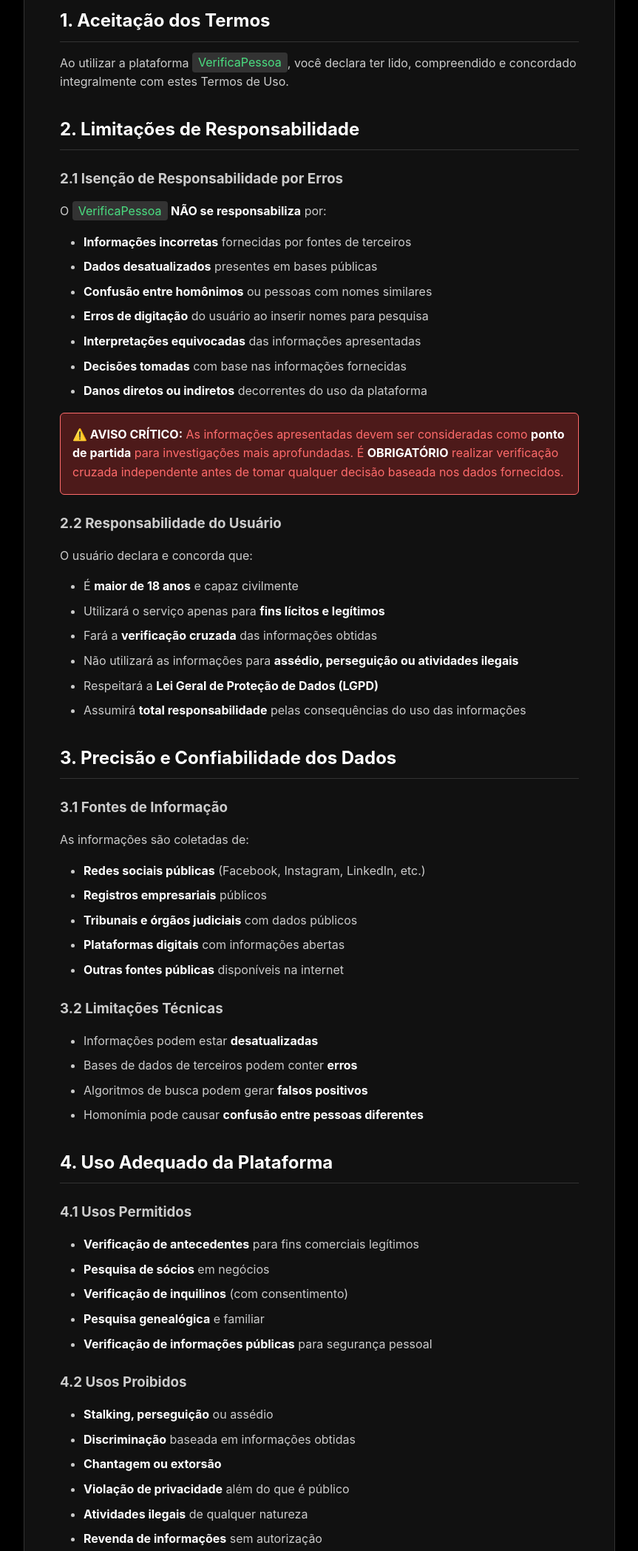
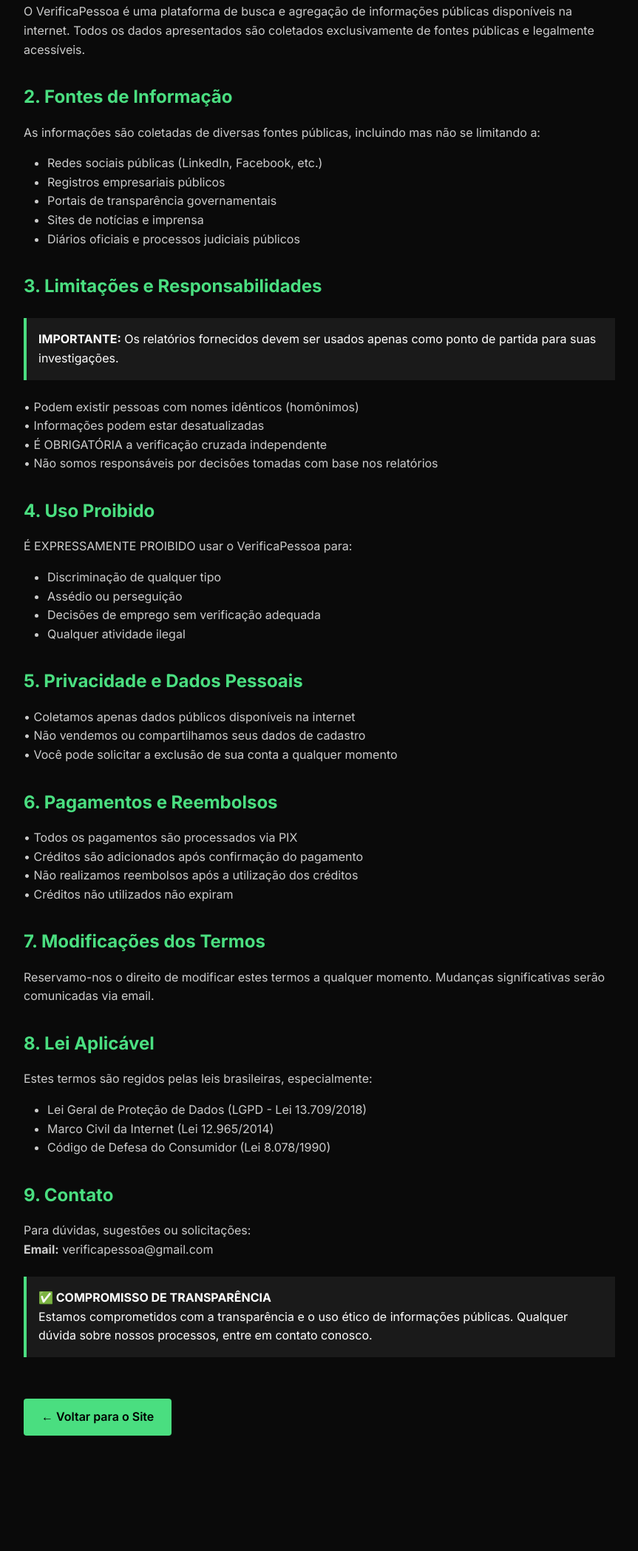
Before and after one commit to verificapessoa/verificapessoa, a plain HTML site: page termos.html in a window 1280 px wide. Shown: the part 331-2428 px from the top of the page at 74% size, without its empty margins (208-1071 px from the left). After the commit the page ends 2304 px from the top, so only its background shows below. Drawn offline with Linux system fonts and the light colour scheme.

Commit message:
termos.html

```diff
--- a/termos.html
+++ b/termos.html
@@ -4,6 +4,7 @@
     <meta charset="UTF-8">
     <meta name="viewport" content="width=device-width, initial-scale=1.0">
     <title>Termos de Uso - VerificaPessoa</title>
+    <link href="https://fonts.googleapis.com/css2?family=Inter:wght@300;400;500;600;700&display=swap" rel="stylesheet">
     <style>
         * {
             margin: 0;
@@ -12,40 +13,27 @@
         }
 
         body {
-            font-family: 'Inter', -apple-system, BlinkMacSystemFont, 'Segoe UI', Roboto, sans-serif;
-            background: #000;
+            font-family: 'Inter', sans-serif;
+            background: #0a0a0a;
             color: #fff;
+            padding: 2rem;
             line-height: 1.6;
-            padding: 2rem;
         }
 
         .container {
             max-width: 800px;
             margin: 0 auto;
-            background: #111;
-            padding: 3rem;
-            border-radius: 12px;
-            border: 1px solid #333;
         }
 
         h1 {
             color: #4ade80;
             margin-bottom: 2rem;
-            text-align: center;
-            font-size: 2.5rem;
         }
 
         h2 {
-            color: #fff;
-            margin: 2rem 0 1rem 0;
-            font-size: 1.5rem;
-            border-bottom: 1px solid #333;
-            padding-bottom: 0.5rem;
-        }
-
-        h3 {
-            color: #ccc;
-            margin: 1.5rem 0 1rem 0;
+            color: #4ade80;
+            margin-top: 2rem;
+            margin-bottom: 1rem;
         }
 
         p {
@@ -53,190 +41,122 @@
             color: #ccc;
         }
 
-        ul {
-            margin: 1rem 0;
-            padding-left: 2rem;
+        .important {
+            background: #1a1a1a;
+            border-left: 4px solid #4ade80;
+            padding: 1rem;
+            margin: 1.5rem 0;
         }
 
-        li {
-            margin-bottom: 0.5rem;
-            color: #ccc;
+        .btn {
+            display: inline-block;
+            background: #4ade80;
+            color: #000;
+            padding: 0.75rem 1.5rem;
+            border-radius: 4px;
+            text-decoration: none;
+            font-weight: 600;
+            margin-top: 2rem;
         }
 
-        .highlight {
-            background: #333;
-            padding: 0.2rem 0.5rem;
-            border-radius: 4px;
-            color: #4ade80;
-        }
-
-        strong {
-            color: #fff;
-        }
-
-        .important {
-            background: #4d1a1a;
-            border: 1px solid #ff6b6b;
-            border-radius: 6px;
-            padding: 1rem;
-            margin: 1rem 0;
-            color: #ff6b6b;
-        }
-
-        .back-link {
-            display: inline-block;
-            background: #333;
-            color: #fff;
-            padding: 0.75rem 1.5rem;
-            border-radius: 6px;
-            text-decoration: none;
-            margin-top: 2rem;
-            transition: all 0.2s;
-        }
-
-        .back-link:hover {
-            background: #555;
+        .btn:hover {
+            background: #22c55e;
         }
     </style>
 </head>
 <body>
     <div class="container">
-        <h1>TERMOS DE USO E POLÍTICA DE PRIVACIDADE</h1>
-        <p><strong>VerificaPessoa - Plataforma de Agregação de Informações Públicas</strong></p>
-        <p><em>Última atualização: 24 de Setembro de 2025</em></p>
+        <h1>📜 Termos de Uso - VerificaPessoa</h1>
 
-        <h2>1. Aceitação dos Termos</h2>
-        <p>Ao utilizar a plataforma <span class="highlight">VerificaPessoa</span>, você declara ter lido, compreendido e concordado integralmente com estes Termos de Uso.</p>
+        <p><strong>Última atualização:</strong> Janeiro de 2025</p>
 
-        <h2>2. Limitações de Responsabilidade</h2>
+        <div class="important">
+            <strong>⚠️ LEIA COM ATENÇÃO</strong><br>
+            Ao utilizar o VerificaPessoa, você concorda com todos os termos descritos abaixo.
+        </div>
 
-        <h3>2.1 Isenção de Responsabilidade por Erros</h3>
-        <p>O <span class="highlight">VerificaPessoa</span> <strong>NÃO se responsabiliza</strong> por:</p>
-        <ul>
-            <li><strong>Informações incorretas</strong> fornecidas por fontes de terceiros</li>
-            <li><strong>Dados desatualizados</strong> presentes em bases públicas</li>
-            <li><strong>Confusão entre homônimos</strong> ou pessoas com nomes similares</li>
-            <li><strong>Erros de digitação</strong> do usuário ao inserir nomes para pesquisa</li>
-            <li><strong>Interpretações equivocadas</strong> das informações apresentadas</li>
-            <li><strong>Decisões tomadas</strong> com base nas informações fornecidas</li>
-            <li><strong>Danos diretos ou indiretos</strong> decorrentes do uso da plataforma</li>
+        <h2>1. Natureza do Serviço</h2>
+        <p>
+            O VerificaPessoa é uma plataforma de busca e agregação de informações públicas disponíveis na internet.
+            Todos os dados apresentados são coletados exclusivamente de fontes públicas e legalmente acessíveis.
+        </p>
+
+        <h2>2. Fontes de Informação</h2>
+        <p>
+            As informações são coletadas de diversas fontes públicas, incluindo mas não se limitando a:
+        </p>
+        <ul style="margin-left: 2rem; color: #ccc;">
+            <li>Redes sociais públicas (LinkedIn, Facebook, etc.)</li>
+            <li>Registros empresariais públicos</li>
+            <li>Portais de transparência governamentais</li>
+            <li>Sites de notícias e imprensa</li>
+            <li>Diários oficiais e processos judiciais públicos</li>
         </ul>
 
+        <h2>3. Limitações e Responsabilidades</h2>
         <div class="important">
-            <strong>⚠️ AVISO CRÍTICO:</strong> As informações apresentadas devem ser consideradas como <strong>ponto de partida</strong> para investigações mais aprofundadas. É <strong>OBRIGATÓRIO</strong> realizar verificação cruzada independente antes de tomar qualquer decisão baseada nos dados fornecidos.
+            <strong>IMPORTANTE:</strong> Os relatórios fornecidos devem ser usados apenas como ponto de partida para suas investigações.
+        </div>
+        <p>
+            • Podem existir pessoas com nomes idênticos (homônimos)<br>
+            • Informações podem estar desatualizadas<br>
+            • É OBRIGATÓRIA a verificação cruzada independente<br>
+            • Não somos responsáveis por decisões tomadas com base nos relatórios
+        </p>
+
+        <h2>4. Uso Proibido</h2>
+        <p>É EXPRESSAMENTE PROIBIDO usar o VerificaPessoa para:</p>
+        <ul style="margin-left: 2rem; color: #ccc;">
+            <li>Discriminação de qualquer tipo</li>
+            <li>Assédio ou perseguição</li>
+            <li>Decisões de emprego sem verificação adequada</li>
+            <li>Qualquer atividade ilegal</li>
+        </ul>
+
+        <h2>5. Privacidade e Dados Pessoais</h2>
+        <p>
+            • Coletamos apenas dados públicos disponíveis na internet<br>
+            • Não vendemos ou compartilhamos seus dados de cadastro<br>
+            • Você pode solicitar a exclusão de sua conta a qualquer momento
+        </p>
+
+        <h2>6. Pagamentos e Reembolsos</h2>
+        <p>
+            • Todos os pagamentos são processados via PIX<br>
+            • Créditos são adicionados após confirmação do pagamento<br>
+            • Não realizamos reembolsos após a utilização dos créditos<br>
+            • Créditos não utilizados não expiram
+        </p>
+
+        <h2>7. Modificações dos Termos</h2>
+        <p>
+            Reservamo-nos o direito de modificar estes termos a qualquer momento.
+            Mudanças significativas serão comunicadas via email.
+        </p>
+
+        <h2>8. Lei Aplicável</h2>
+        <p>
+            Estes termos são regidos pelas leis brasileiras, especialmente:
+        </p>
+        <ul style="margin-left: 2rem; color: #ccc;">
+            <li>Lei Geral de Proteção de Dados (LGPD - Lei 13.709/2018)</li>
+            <li>Marco Civil da Internet (Lei 12.965/2014)</li>
+            <li>Código de Defesa do Consumidor (Lei 8.078/1990)</li>
+        </ul>
+
+        <h2>9. Contato</h2>
+        <p>
+            Para dúvidas, sugestões ou solicitações:<br>
+            <strong>Email:</strong> verificapessoa@gmail.com
+        </p>
+
+        <div class="important">
+            <strong>✅ COMPROMISSO DE TRANSPARÊNCIA</strong><br>
+            Estamos comprometidos com a transparência e o uso ético de informações públicas.
+            Qualquer dúvida sobre nossos processos, entre em contato conosco.
         </div>
 
-        <h3>2.2 Responsabilidade do Usuário</h3>
-        <p>O usuário declara e concorda que:</p>
-        <ul>
-            <li>É <strong>maior de 18 anos</strong> e capaz civilmente</li>
-            <li>Utilizará o serviço apenas para <strong>fins lícitos e legítimos</strong></li>
-            <li>Fará a <strong>verificação cruzada</strong> das informações obtidas</li>
-            <li>Não utilizará as informações para <strong>assédio, perseguição ou atividades ilegais</strong></li>
-            <li>Respeitará a <strong>Lei Geral de Proteção de Dados (LGPD)</strong></li>
-            <li>Assumirá <strong>total responsabilidade</strong> pelas consequências do uso das informações</li>
-        </ul>
-
-        <h2>3. Precisão e Confiabilidade dos Dados</h2>
-
-        <h3>3.1 Fontes de Informação</h3>
-        <p>As informações são coletadas de:</p>
-        <ul>
-            <li><strong>Redes sociais públicas</strong> (Facebook, Instagram, LinkedIn, etc.)</li>
-            <li><strong>Registros empresariais</strong> públicos</li>
-            <li><strong>Tribunais e órgãos judiciais</strong> com dados públicos</li>
-            <li><strong>Plataformas digitais</strong> com informações abertas</li>
-            <li><strong>Outras fontes públicas</strong> disponíveis na internet</li>
-        </ul>
-
-        <h3>3.2 Limitações Técnicas</h3>
-        <ul>
-            <li>Informações podem estar <strong>desatualizadas</strong></li>
-            <li>Bases de dados de terceiros podem conter <strong>erros</strong></li>
-            <li>Algoritmos de busca podem gerar <strong>falsos positivos</strong></li>
-            <li>Homonímia pode causar <strong>confusão entre pessoas diferentes</strong></li>
-        </ul>
-
-        <h2>4. Uso Adequado da Plataforma</h2>
-
-        <h3>4.1 Usos Permitidos</h3>
-        <ul>
-            <li><strong>Verificação de antecedentes</strong> para fins comerciais legítimos</li>
-            <li><strong>Pesquisa de sócios</strong> em negócios</li>
-            <li><strong>Verificação de inquilinos</strong> (com consentimento)</li>
-            <li><strong>Pesquisa genealógica</strong> e familiar</li>
-            <li><strong>Verificação de informações públicas</strong> para segurança pessoal</li>
-        </ul>
-
-        <h3>4.2 Usos Proibidos</h3>
-        <ul>
-            <li><strong>Stalking, perseguição</strong> ou assédio</li>
-            <li><strong>Discriminação</strong> baseada em informações obtidas</li>
-            <li><strong>Chantagem ou extorsão</strong></li>
-            <li><strong>Violação de privacidade</strong> além do que é público</li>
-            <li><strong>Atividades ilegais</strong> de qualquer natureza</li>
-            <li><strong>Revenda de informações</strong> sem autorização</li>
-        </ul>
-
-        <h2>5. Sistema de Créditos e Pagamentos</h2>
-
-        <h3>5.1 Funcionamento do Sistema</h3>
-        <ul>
-            <li>Cada pesquisa consome <strong>1 crédito</strong></li>
-            <li>Créditos são adquiridos através de <strong>pacotes pré-pagos</strong></li>
-            <li>Pagamentos processados via <strong>PIX</strong></li>
-            <li>Confirmação de créditos em até <strong>24 horas</strong> após pagamento</li>
-        </ul>
-
-        <h2>6. Limitações Financeiras</h2>
-
-        <h3>6.1 Política de Reembolso</h3>
-        <div class="important">
-            <strong>IMPORTANTE:</strong> NÃO HÁ REEMBOLSO nas seguintes situações:
-        </div>
-        <ul>
-            <li><strong>Não há reembolso</strong> por informações não encontradas</li>
-            <li><strong>Não há reembolso</strong> por dados incorretos de fontes terceiras</li>
-            <li><strong>Não há reembolso</strong> por confusão entre homônimos</li>
-            <li><strong>Créditos não utilizados</strong> não expiram por 12 meses</li>
-        </ul>
-
-        <h3>6.2 Limitação de Danos</h3>
-        <p>Em nenhuma hipótese nossa responsabilidade excederá o valor pago pelo usuário nos últimos 30 dias. Não nos responsabilizamos por danos indiretos, lucros cessantes ou danos morais.</p>
-
-        <h2>7. Proteção de Dados e Privacidade</h2>
-
-        <h3>7.1 LGPD - Lei Geral de Proteção de Dados</h3>
-        <ul>
-            <li>Coletamos apenas <strong>dados essenciais</strong> para funcionamento do serviço</li>
-            <li>Não compartilhamos dados pessoais com terceiros</li>
-            <li>Usuário pode solicitar exclusão de dados a qualquer momento</li>
-            <li>Utilizamos criptografia para proteger informações sensíveis</li>
-        </ul>
-
-        <h2>8. Disposições Gerais</h2>
-
-        <h3>8.1 Modificações nos Termos</h3>
-        <p>Reservamo-nos o direito de modificar estes termos a qualquer momento. Usuários serão notificados por email sobre mudanças significativas.</p>
-
-        <h3>8.2 Lei Aplicável</h3>
-        <p>Estes termos são regidos pela legislação brasileira. Foro competente: comarca do domicílio do usuário.</p>
-
-        <h3>8.3 Aceitação</h3>
-        <p>O uso da plataforma constitui aceitação integral e irrevogável destes termos.</p>
-
-        <div class="important">
-            <strong>LEMBRE-SE:</strong> Este serviço é uma ferramenta de <strong>agregação de informações públicas</strong>. Sempre faça verificação independente antes de tomar decisões importantes baseadas nas informações fornecidas.
-        </div>
-
-        <h2>9. Contato</h2>
-        <p>Para dúvidas sobre estes termos:</p>
-        <ul>
-            <li><strong>Email:</strong> silas@contabsf.com.br</li>
-            <li><strong>Suporte:</strong> Através da plataforma</li>
-        </ul>
-
-        <a href="index.html" class="back-link">← Voltar ao Site</a>
+        <a href="verificapessoa-index.html" class="btn">← Voltar para o Site</a>
     </div>
 </body>
 </html>
```
